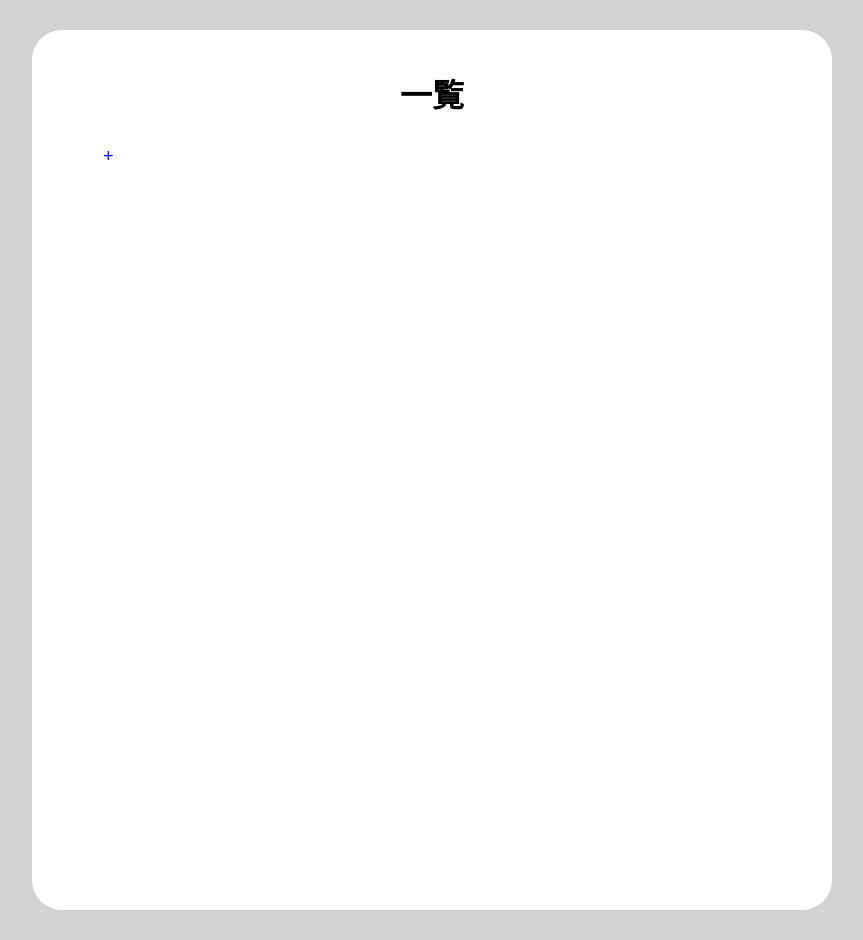
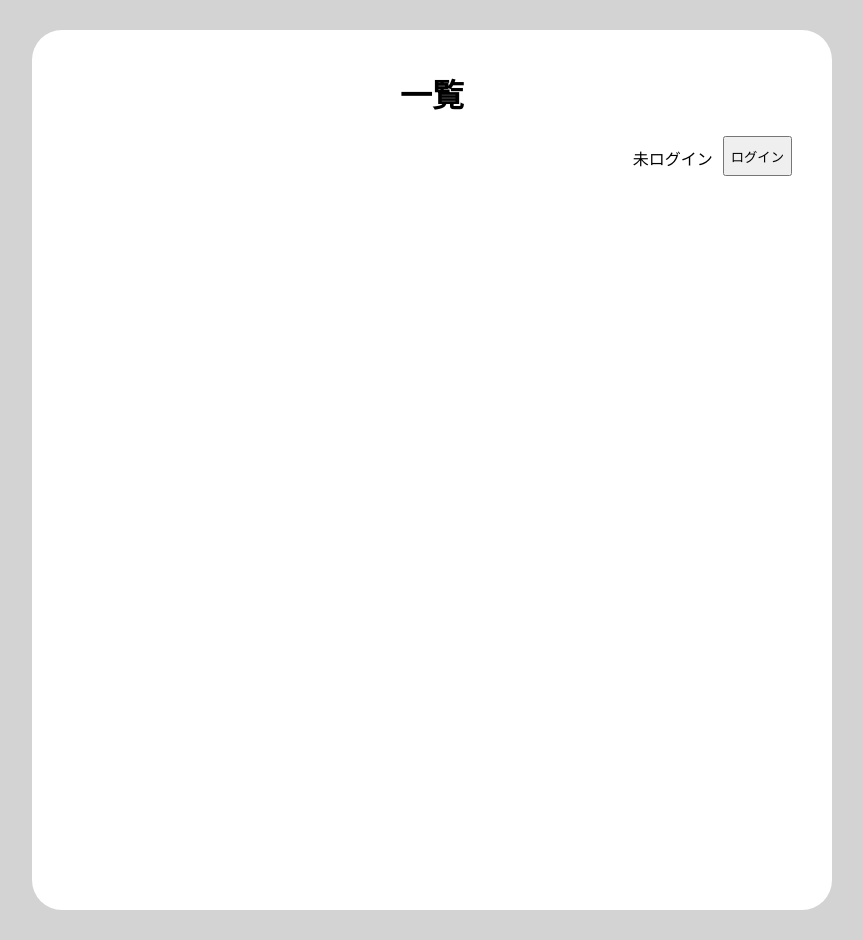
Before and after one commit to taco-nantai/react-spa, a React (Create React App) app: page / in a window 1280 px wide. Shown: the top 940 px of the page, without its empty margins (224-1087 px from the left). Built offline with nearby package versions, Linux system fonts and the light colour scheme.

Commit message:
ログインボタンを実装

```diff
--- a/src/App.css
+++ b/src/App.css
@@ -23,7 +23,7 @@
   justify-content: center;
 }
 
-.flexbox {
+.memo-flexbox {
   display: flex;
   height: 600px;
 }
@@ -38,3 +38,15 @@
   margin: 10px;
   width: 100%;
 }
+
+.login-flexbox {
+  height: 40px;
+  margin: 0;
+  display: flex;
+  justify-content: flex-end;
+}
+
+.login-status {
+  margin: 10px;
+  vertical-align: baseline;
+}
--- a/src/App.js
+++ b/src/App.js
@@ -1,11 +1,13 @@
+import "./App.css";
 import React, { useState } from "react";
-import "./App.css";
+import { IsLoggedInContext } from "./contexts";
 import MemoList from "./memo_list";
 import MemoEditor from "./memo_editor";
 
 function App() {
   const [memos, setMemos] = useState({ ...localStorage });
   const [selectedId, setSelectedId] = useState(null);
+  const [isLoggedIn, setIsLoggedIn] = useState(false);
 
   function addMemo() {
     const id = createId();
@@ -30,10 +32,19 @@ function App() {
   }
 
   return (
+    <IsLoggedInContext.Provider value={isLoggedIn}>
       <div className="App">
         <body className="App-body">
           <h1 className="title">{selectedId === null ? "一覧" : "編集"}</h1>
-        <div className="flexbox">
+          <div className="login-flexbox">
+            <p className="login-status">
+              {isLoggedIn ? "ログイン済" : "未ログイン"}
+            </p>
+            <button onClick={() => setIsLoggedIn(!isLoggedIn)}>
+              {isLoggedIn ? "ログアウト" : "ログイン"}
+            </button>
+          </div>
+          <div className="memo-flexbox">
             <div className="memo-list">
               <MemoList
                 memos={memos}
@@ -53,6 +64,7 @@ function App() {
           </div>
         </body>
       </div>
+    </IsLoggedInContext.Provider>
   );
 }
 
--- /dev/null
+++ b/src/contexts.js
@@ -0,0 +1,3 @@
+import { createContext } from "react";
+
+export const IsLoggedInContext = createContext(false);
--- a/src/memo_editor.js
+++ b/src/memo_editor.js
@@ -1,13 +1,28 @@
 import "./memo_editor.css";
 import PropTypes from "prop-types";
-import React, { useState } from "react";
+import React, { useState, useContext } from "react";
+import { IsLoggedInContext } from "./contexts";
 
 export default function MemoEditor({ selectedMemo, editMemo, deleteMemo }) {
   const [content, setContent] = useState(selectedMemo);
+  const isLoggedIn = useContext(IsLoggedInContext);
+  let editButton = null;
+  let deleteButton = null;
+  if (isLoggedIn) {
+    editButton = (
+      <button className="memo-editor-button" onClick={() => editMemo(content)}>
+        編集
+      </button>
+    );
+    deleteButton = (
+      <button className="memo-editor-button" onClick={() => deleteMemo()}>
+        削除
+      </button>
+    );
+  }
   if (selectedMemo === undefined) {
     return;
   }
-
   return (
     <>
       <textarea
@@ -15,12 +30,8 @@ export default function MemoEditor({ selectedMemo, editMemo, deleteMemo }) {
         value={content}
         onChange={(e) => setContent(e.target.value)}
       />
-      <button className="memo-editor-button" onClick={() => editMemo(content)}>
-        編集
-      </button>
-      <button className="memo-editor-button" onClick={() => deleteMemo()}>
-        削除
-      </button>
+      {editButton}
+      {deleteButton}
     </>
   );
 }
--- a/src/memo_list.js
+++ b/src/memo_list.js
@@ -1,6 +1,7 @@
 import "./memo_list.css";
 import PropTypes from "prop-types";
-import React from "react";
+import React, { useContext } from "react";
+import { IsLoggedInContext } from "./contexts";
 
 export default function MemoList({
   memos,
@@ -28,12 +29,16 @@ export default function MemoList({
       );
     }
   });
+  const isLoggedIn = useContext(IsLoggedInContext);
+  const addButton = isLoggedIn ? (
+    <button className="memo-list-button" onClick={addMemo}>
+      +
+    </button>
+  ) : null;
   return (
     <>
       {memoList}
-      <button className="memo-list-button" onClick={addMemo}>
-        +
-      </button>
+      {addButton}
     </>
   );
 }
```
Lines whose indentation alone changed are shown as unchanged.
